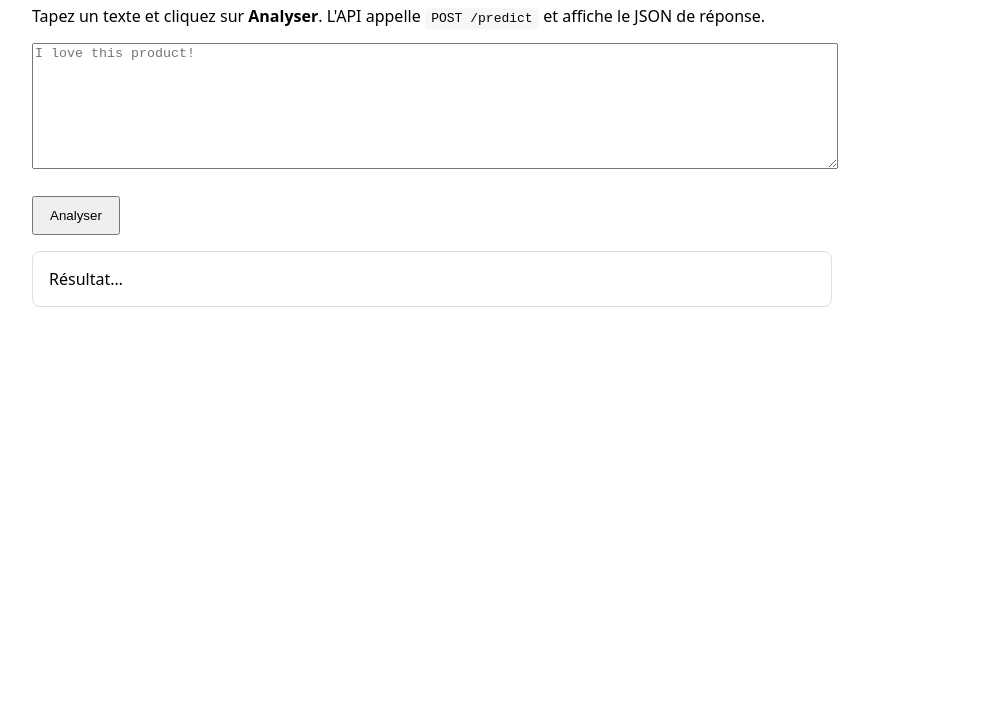
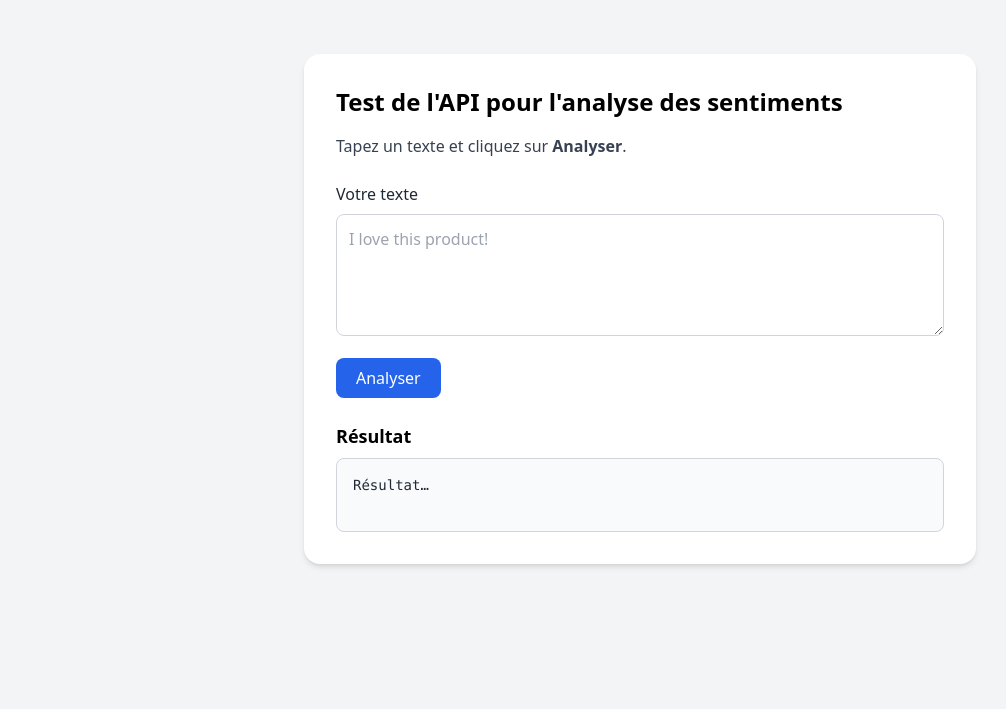
Before and after one commit to SalimM21/SentimentAPI_HuggingFaceProject, a plain HTML site: page static/index.html in a window 1280 px wide. Shown: the part 91-800 px from the top of the page, without its empty margins (0-1006 px from the left). Drawn offline with nearby package versions, Linux system fonts and the light colour scheme.

Commit message:
Conteneurisation & CI/CD

```diff
--- a/static/index.html
+++ b/static/index.html
@@ -1,26 +1,40 @@
 <!doctype html>
 <html lang="fr">
+
 <head>
   <meta charset="utf-8" />
   <meta name="viewport" content="width=device-width, initial-scale=1" />
   <title>Test Sentiment API</title>
-  <style>
-    body { font-family: system-ui, -apple-system, Segoe UI, Roboto, sans-serif; margin: 2rem; max-width: 800px; }
-    textarea { width: 100%; min-height: 120px; }
-    button { padding: .6rem 1rem; cursor: pointer; }
-    .result { margin-top: 1rem; padding: 1rem; border: 1px solid #ddd; border-radius: .5rem; white-space: pre-wrap; }
-    code { background: #f7f7f7; padding: .2rem .4rem; border-radius: .3rem; }
-  </style>
+  <!-- Tailwind CSS CDN -->
+  <script src="https://cdn.tailwindcss.com"></script>
 </head>
-<body>
-  <h1>Test de l'API d'analyse de sentiments</h1>
-  <p>
-    Tapez un texte et cliquez sur <b>Analyser</b>. L'API appelle <code>POST /predict</code> et affiche le JSON de réponse.
-  </p>
 
-  <textarea id="text" placeholder="I love this product!"></textarea><br><br>
-  <button id="btn">Analyser</button>
-  <div class="result" id="result">Résultat…</div>
+<body class="bg-gray-100 min-h-screen flex items-center justify-center">
+  <div class="max-w-2xl w-full bg-white shadow-md rounded-2xl p-8">
+    <h1 class="text-2xl font-bold mb-4">Test de l'API pour l'analyse des sentiments</h1>
+    <p class="text-gray-700 mb-6">
+      Tapez un texte et cliquez sur <b>Analyser</b>.
+      <!-- L'API appelle <code class="bg-gray-100 px-1 py-0.5 rounded">POST /predict</code> et affiche le JSON de réponse. -->
+    </p>
+
+    <div class="mb-4">
+      <label for="text" class="block font-medium text-gray-800 mb-2">Votre texte</label>
+      <textarea id="text" rows="4" placeholder="I love this product!"
+        class="w-full border border-gray-300 rounded-lg p-3 focus:outline-none focus:ring-2 focus:ring-blue-500"></textarea>
+    </div>
+
+    <button id="btn" class="bg-blue-600 text-white px-5 py-2 rounded-lg hover:bg-blue-700 transition">
+      Analyser
+    </button>
+
+    <div class="mt-6">
+      <h5 class="text-lg font-semibold">Résultat</h5>
+      <pre id="result"
+        class="mt-2 border border-gray-300 rounded-lg bg-gray-50 p-4 text-sm text-gray-800 whitespace-pre-wrap">
+Résultat…
+      </pre>
+    </div>
+  </div>
 
   <script>
     const btn = document.getElementById('btn');
@@ -44,4 +58,5 @@
     };
   </script>
 </body>
+
 </html>
```
Also changed, not shown: 4 other files.
